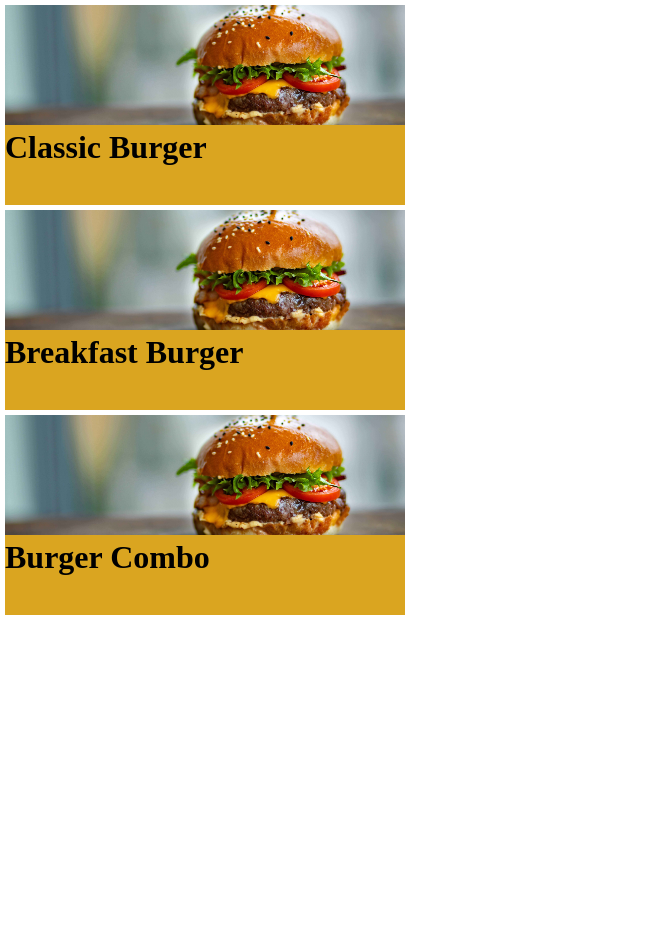
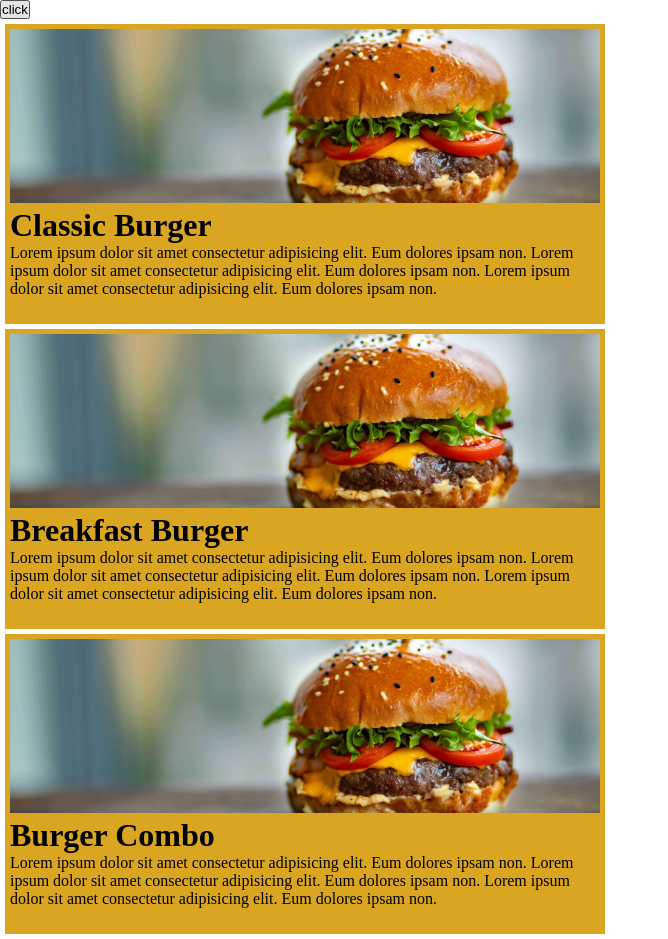
Before and after one commit to jazperbalatbat/Food-Menu-ReactJSpractice-, a React (Create React App) app: page / in a window 1280 px wide. Shown: the whole page, without its empty margins (0-668 px from the left). Before the commit the page ends 800 px from the top, so only its background shows below. Built offline with nearby package versions, Linux system fonts and the light colour scheme.

Commit message:
linear styling

```diff
--- a/src/App.css
+++ b/src/App.css
@@ -4,18 +4,4 @@
   -webkit-box-sizing: border-box;
           box-sizing: border-box;
 }
-
-.menu__card {
-  width: 400px;
-  height: 200px;
-  background: goldenrod;
-  margin: 5px;
-}
-
-.menu__card img {
-  width: 100%;
-  height: 60%;
-  -o-object-fit: cover;
-     object-fit: cover;
-}
 /*# sourceMappingURL=App.css.map */
--- a/src/App.js
+++ b/src/App.js
@@ -21,11 +21,42 @@ class App extends Component {
         title: 'Burger Combo',
         path: '/images/burger/burger1.jpg'
       }
+    ],
+    pasta: [
+      {
+        id: 1,
+        title: 'White Pasta',
+        path: '/images/pasta/pasta1.jpg'
+      },
+      {
+        id: 2,
+        title: 'Tomato Pasta',
+        path: '/images/pasta/pasta1.jpg'
+      },
+      {
+        id: 3,
+        title: 'Bean Pasta',
+        path: '/images/pasta/pasta1.jpg'
+      }
     ]
+  }
+  pastas = () => {
+    this.menus(this.state.pasta);
+  }
+  menus = (x) => {
+    if (!x) {
+      return this.state.burger;
+    }
+    else {
+      return x;
+    }
   }
   render() {
     return (
-      <Menucard className="sample" menu={this.state.burger} />
+      <div>
+        <button onClick={this.pastas()}>click</button>
+        <Menucard className="sample" menu={this.menus()} />
+      </div>
     );
   }
 }
--- a/src/menu.js
+++ b/src/menu.js
@@ -5,28 +5,33 @@ class Menucard extends Component {
     render() {
         console.log(this.props.menu);
         return this.props.menu.map((item) => (
-            <div key={item.id} className="menu__card">
-                <img src={item.path} />
+            <div key={item.id} style={div}>
+                <img src={item.path} style={img} />
                 <h1>{item.title}</h1>
+
+                <p>Lorem ipsum dolor sit amet consectetur adipisicing elit. Eum dolores ipsam non.
+                Lorem ipsum dolor sit amet consectetur adipisicing elit. Eum dolores ipsam non.
+                Lorem ipsum dolor sit amet consectetur adipisicing elit. Eum dolores ipsam non.
+                 </p>
+
             </div>
         ));
 
     }
 }
 
-// function Menucard({ path, title }) {
-//     return (
-//         <div className="menu-card">
-//             <div className="img-card">
-//                 <img src={path}></img></div>
-//             <h1>{title}</h1>
-//             <p>Lorem ipsum dolor sit amet consectetur adipisicing elit. Eum dolores ipsam non.
-//             Lorem ipsum dolor sit amet consectetur adipisicing elit. Eum dolores ipsam non.
-//             Lorem ipsum dolor sit amet consectetur adipisicing elit. Eum dolores ipsam non.
-//             </p>
-//             <a href="">order now</a>
-//         </div>
-//     );
-// }
+//css variables
+const div = {
+    width: '600px',
+    height: '300px',
+    background: 'goldenrod',
+    margin: '5px',
+    padding: '5px'
+}
+const img = {
+    width: '100%',
+    height: '60%',
+    objectFit: 'cover'
 
+}
 export default Menucard;
```
